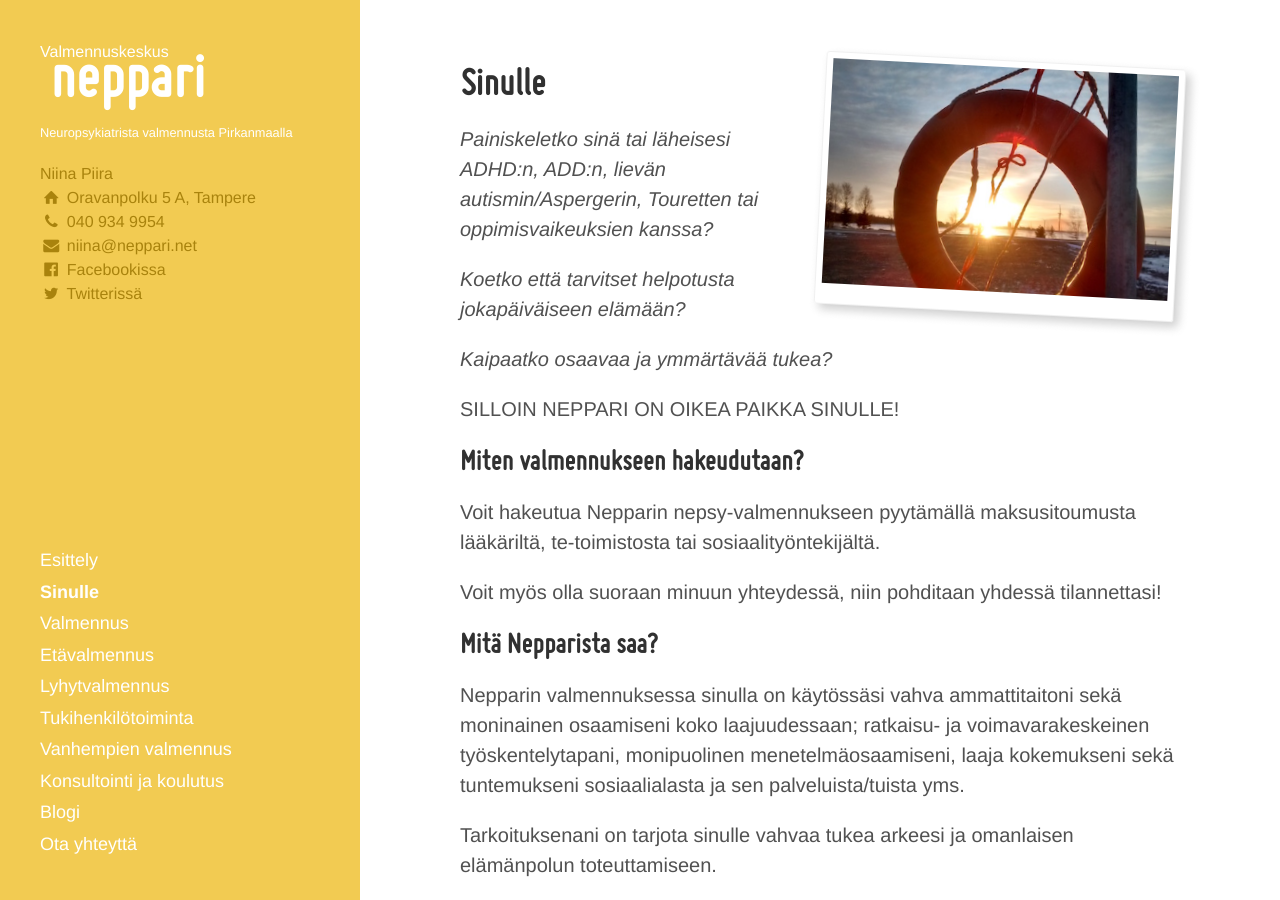
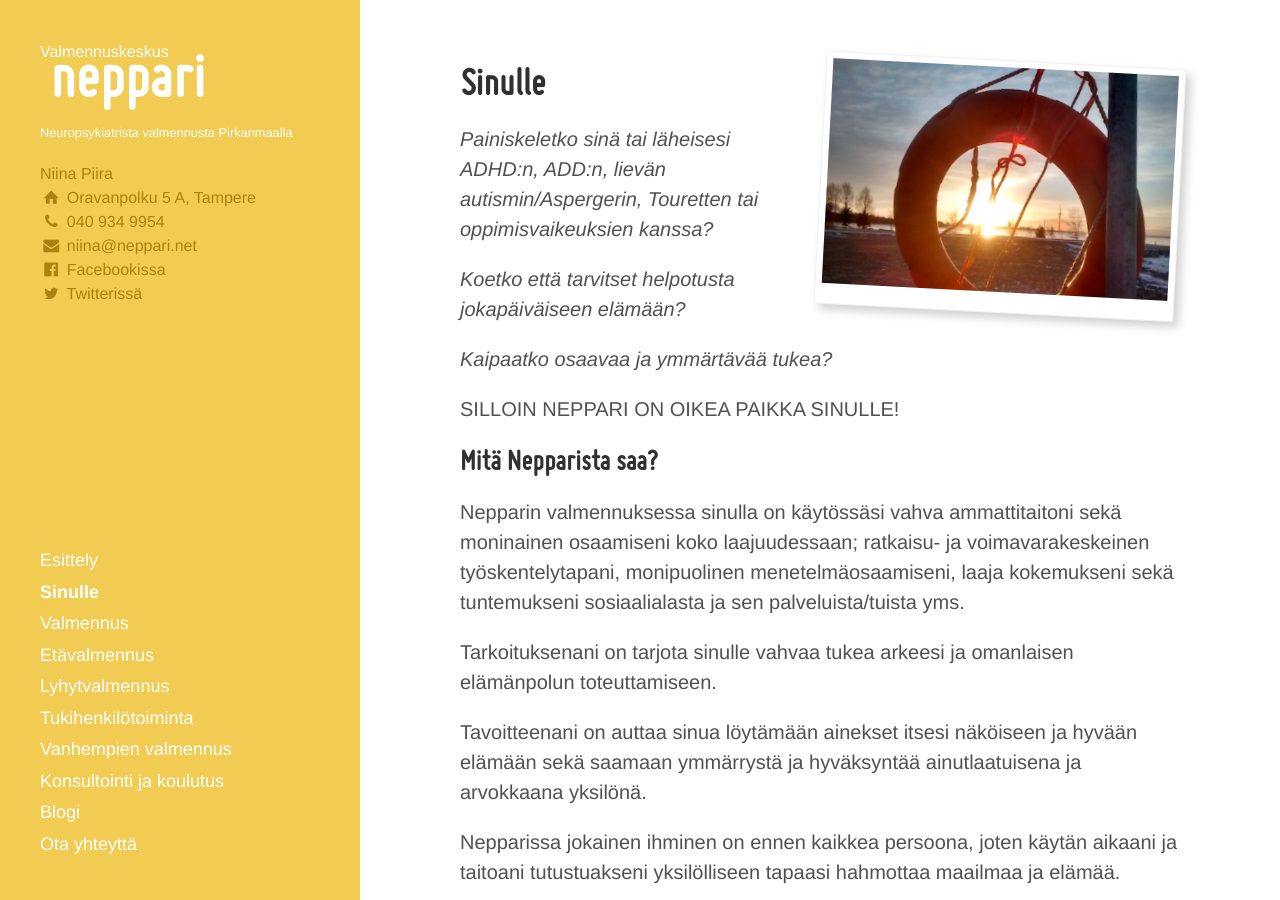
Before and after one commit to niinapiira/neppari.net, a Jekyll site: the page built from sinulle.md, in a window 1280 px wide and 900 px high. Built offline with Jekyll 4.4.1, drawn with Linux system fonts in a browser that asks for light colours; some of the changed lines change nothing that is shown.

Commit message:
Updated sinulle.md

```diff
--- a/sinulle.md
+++ b/sinulle.md
@@ -1,11 +1,9 @@
 ---
-"page-title": Sinulle
-"page-type": normal
-"navigation-order": 2
-"show-in-navigation": true
+page-title: Sinulle
+page-type: normal
+navigation-order: 2
+show-in-navigation: true
 published: true
-"link-title": ""
-polaroid: ""
 ---
 
 
@@ -21,12 +19,6 @@ polaroid: ""
 
 SILLOIN NEPPARI ON OIKEA PAIKKA SINULLE!
 
-
-## Miten valmennukseen hakeudutaan?
-
-Voit hakeutua Nepparin nepsy-valmennukseen pyytämällä maksusitoumusta lääkäriltä, te-toimistosta tai sosiaalityöntekijältä.
-
-Voit myös olla suoraan minuun yhteydessä, niin pohditaan yhdessä tilannettasi!
 
 
 ## Mitä Nepparista saa?
```
